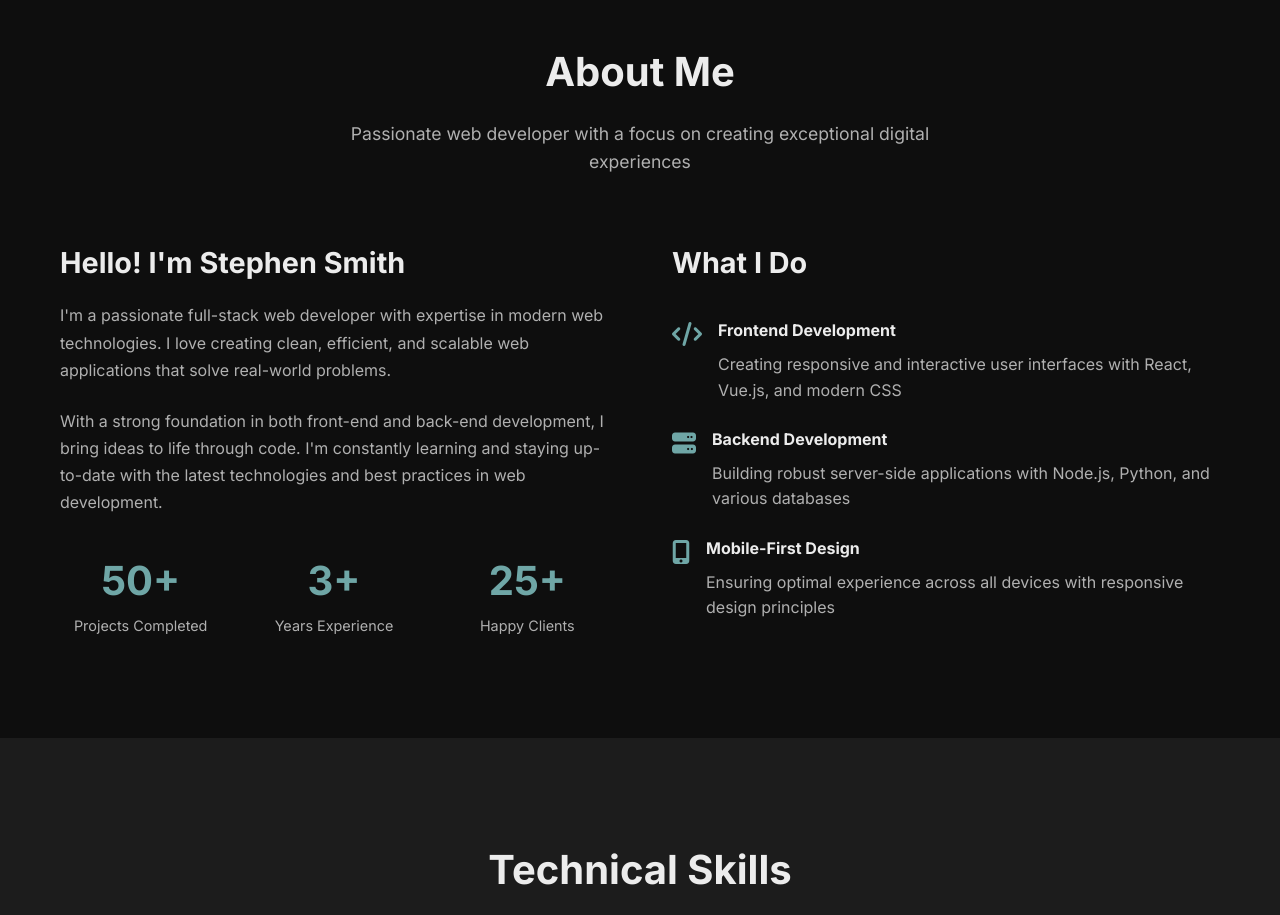
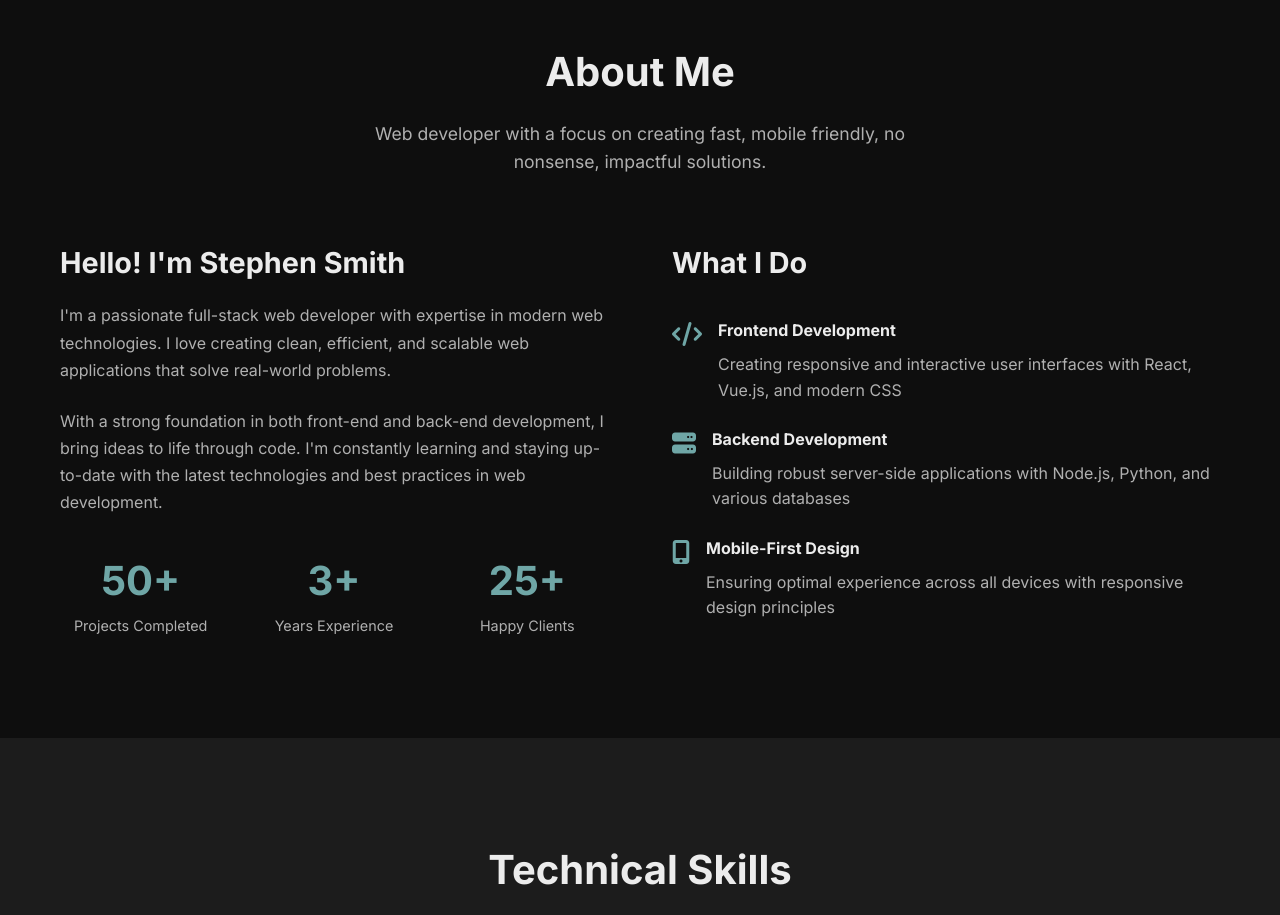
Before and after one commit to billyndroid/zoneM, a website: page index.html in a window 1280 px wide. Shown: the part 860-1775 px from the top of the page. Drawn offline with Linux system fonts and the light colour scheme.

Commit message:
Update index.html

```diff
--- a/index.html
+++ b/index.html
@@ -74,7 +74,7 @@
         <div class="container">
             <div class="section-header">
                 <h2 class="section-title">About Me</h2>
-                <p class="section-subtitle">Passionate web developer with a focus on creating exceptional digital experiences</p>
+                <p class="section-subtitle">Web developer with a focus on creating fast, mobile friendly, no nonsense, impactful solutions.</p>
             </div>
             <div class="about-content">
                 <div class="about-text">
```
